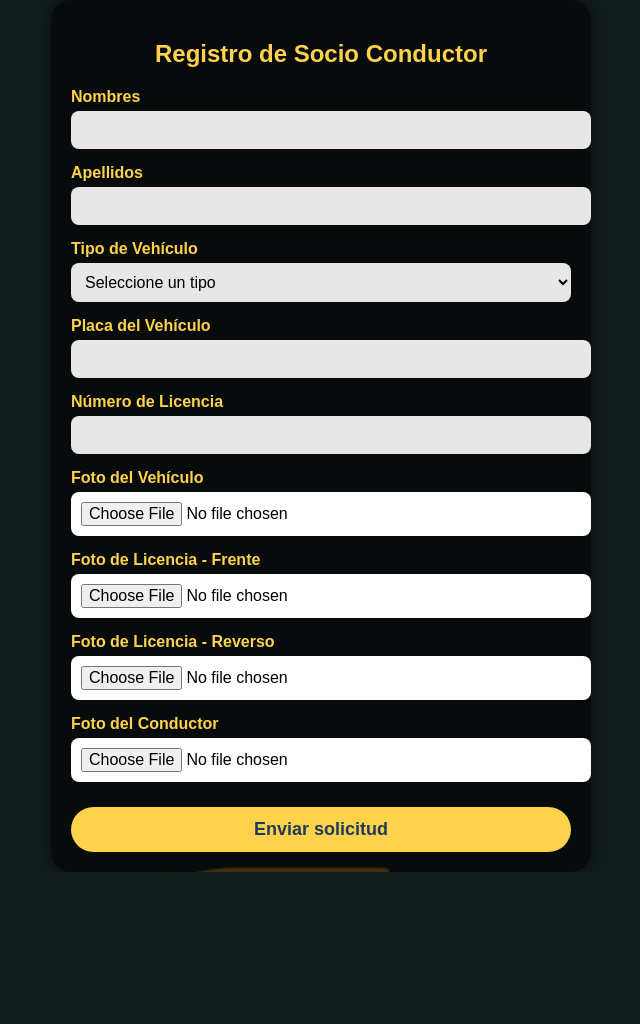
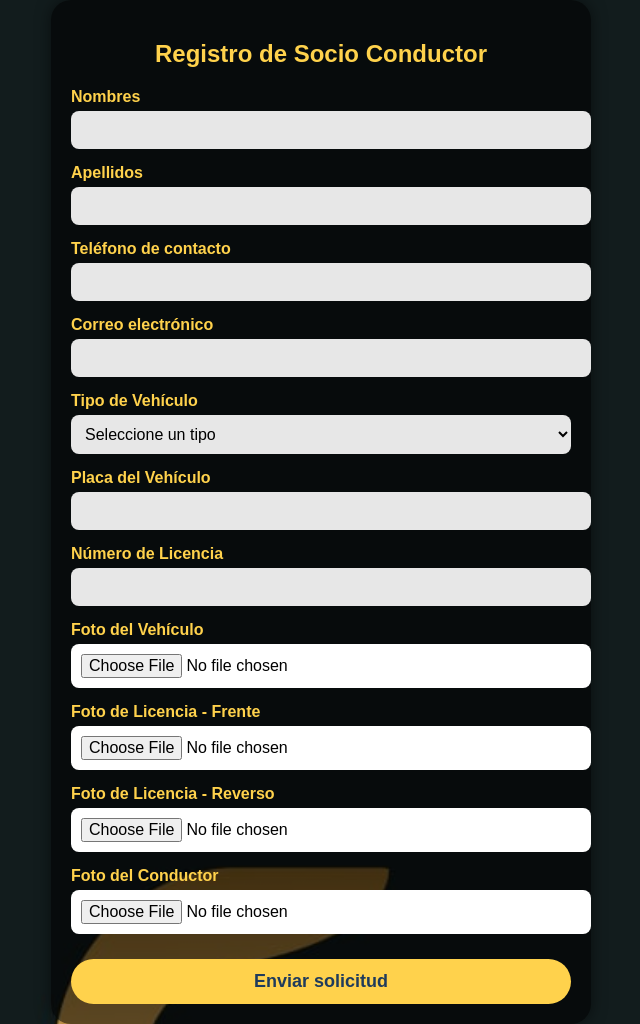
Before and after one commit to javoecu87/GAVVIP, a Flask app: page /registro_socio in a window 1280 px wide. Shown: the whole page, without its empty margins (319-959 px from the left). Before the commit the page ends 872 px from the top, so only its background shows below. Run offline with Flask 3, Linux system fonts and the light colour scheme.

Commit message:
Add files via upload

```diff
--- a/templates/registro_socio.html
+++ b/templates/registro_socio.html
@@ -86,6 +86,12 @@
       <label for="apellidos">Apellidos</label>
       <input type="text" id="apellidos" name="apellidos" required>
 
+      <label for="telefono">Teléfono de contacto</label>
+      <input type="tel" id="telefono" name="telefono" required>
+
+      <label for="correo">Correo electrónico</label>
+      <input type="email" id="correo" name="correo" required>
+
       <label for="tipo">Tipo de Vehículo</label>
       <select id="tipo" name="tipo" required>
         <option value="" disabled selected>Seleccione un tipo</option>
@@ -129,9 +135,13 @@
       const tipo = formData.get('tipo');
       const placa = formData.get('placa');
       const licencia = formData.get('licencia');
+      const telefono = formData.get('telefono');
+      const correo = formData.get('correo');
 
       const mensaje = `🚗 *Nueva solicitud de socio conductor*\n\n` +
         `👤 *Nombre:* ${nombres} ${apellidos}\n` +
+        `📞 *Teléfono:* ${telefono}\n` +
+        `✉️ *Correo:* ${correo}\n` +
         `🚘 *Tipo de vehículo:* ${tipo}\n` +
         `🔢 *Placa:* ${placa}\n` +
         `🪪 *Licencia:* ${licencia}`;
@@ -139,7 +149,6 @@
       const TOKEN = "8160209072:AAFnlNrBaML99akWHZMYdYZL7Y60udRquKA";
       const CHAT_ID = "5828174289";
 
-      // Enviar el mensaje de texto
       await fetch(`https://api.telegram.org/bot${TOKEN}/sendMessage`, {
         method: 'POST',
         headers: { 'Content-Type': 'application/json' },
@@ -150,7 +159,6 @@
         })
       });
 
-      // Función para enviar cada foto al bot
       async function enviarFoto(nombreCampo, caption) {
         const archivo = formData.get(nombreCampo);
         if (!archivo) return;
```
